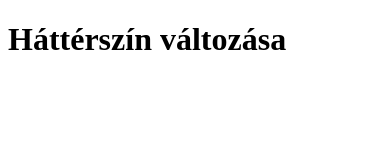
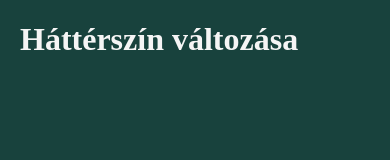
Before and after one commit to kusszkussz/reszponsiv_pacal, a plain HTML site: page index.html in a window 390 px wide. Drawn offline with Linux system fonts and the light colour scheme.

Commit message:
most yeeaa

```diff
--- a/css/style.css
+++ b/css/style.css
@@ -1,3 +1,24 @@
-.body{
+body{
+    margin: 20px;
     background-color: aquamarine;
 }
+
+/* reszponzivitás beállítása */
+@media all and (max-width: 1200px){
+    body{
+        background-color: rgb(128, 212, 201);
+    }
+}
+
+@media all and (max-width: 800px){
+    body{
+        background-color: rgb(76, 139, 131);
+    }
+}
+
+@media all and (max-width: 500px){
+    body{
+        color: whitesmoke;
+        background-color: rgb(24, 66, 61);
+    }
+}
```
